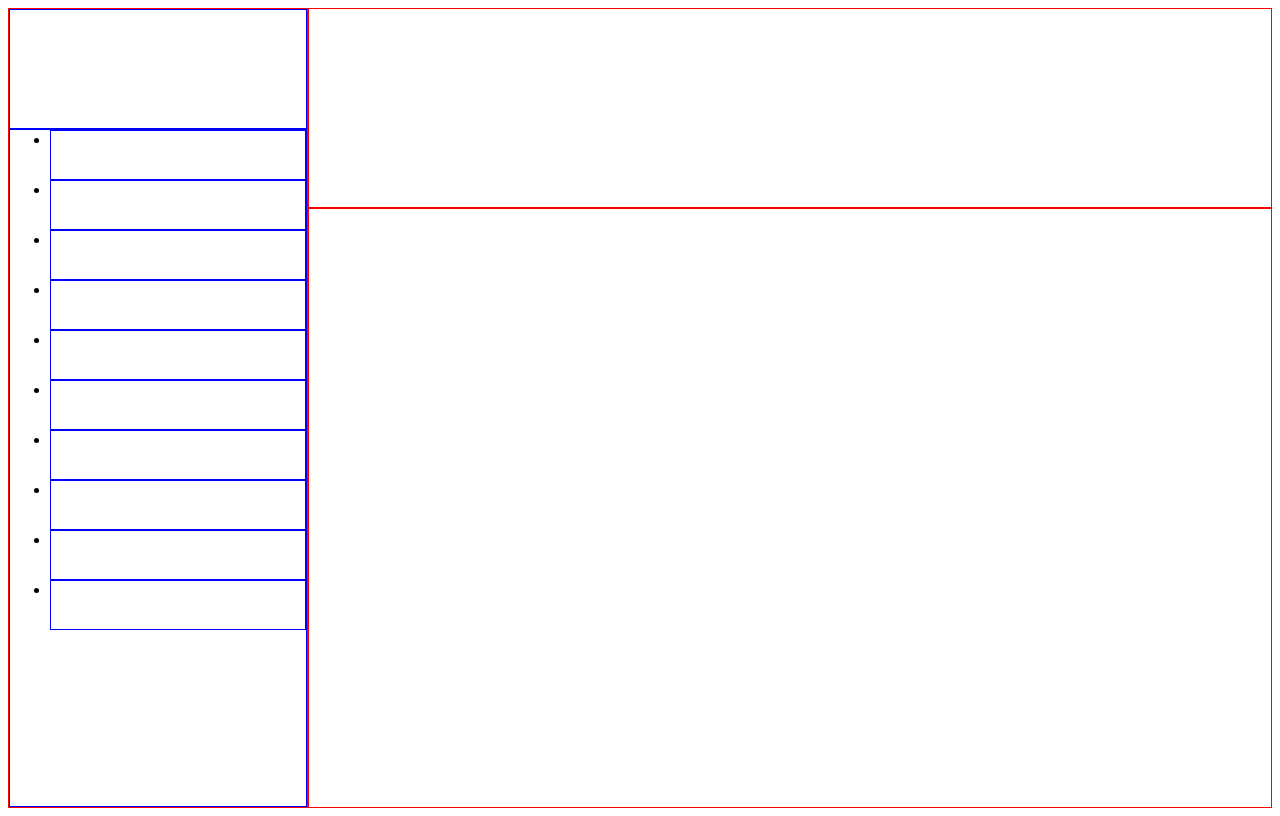
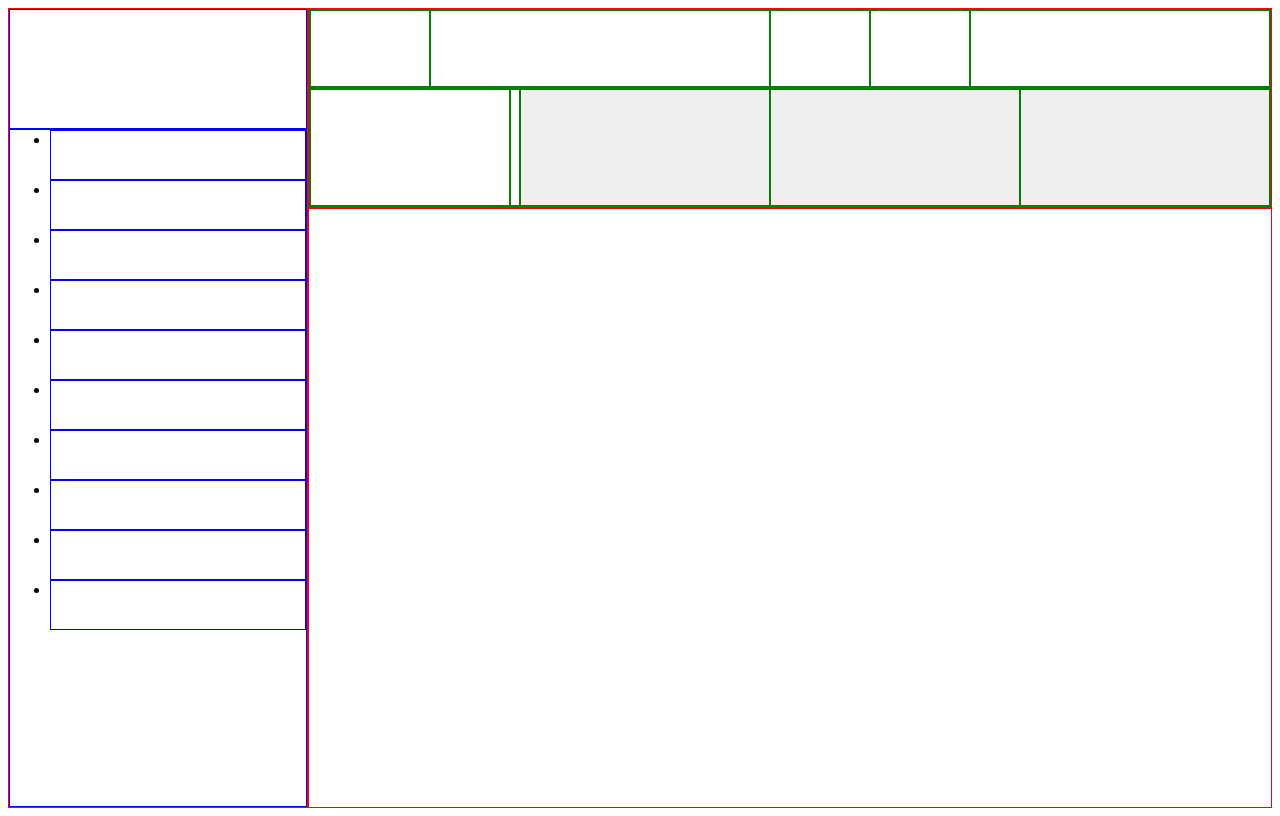
Before and after one commit to h4sitha/admin-dashboard, a plain HTML site: page index.html in a window 1280 px wide. Drawn offline with Linux system fonts and the light colour scheme.

Commit message:
Add layout to the header

```diff
--- a/index.html
+++ b/index.html
@@ -8,7 +8,22 @@
 </head>
 <body>
 
-    <header></header>
+    <header>
+        <div class="first">
+            <div></div>
+            <input type="text">
+            <div></div>
+            <div></div>
+            <span></span>
+        </div>
+        <div class="second">
+            <div></div>
+            <div></div>
+            <button></button>
+            <button></button>
+            <button></button>
+        </div>
+    </header>
 
     <nav id="sidebar">
         <div></div>
--- a/styles.css
+++ b/styles.css
@@ -10,10 +10,30 @@ body {
     /* margin: 0; */
 }
 
+/* header */
+
 header {
     grid-column: 2 / 3;
     grid-row: 1 / 2;
+    display: grid;
+    grid-template-rows: 2fr 3fr;
 }
+
+header * {
+    border: 1px solid green;
+}
+
+header > .first {
+    display: grid;
+    grid-template-columns: 120px 1fr 100px 100px 300px;
+}
+
+header > .second {
+    display: grid;
+    grid-template-columns: 200px 1fr repeat(3, 250px);
+}
+
+/* sidebar */
 
 nav#sidebar {
     grid-row: 1 / 3;
@@ -40,6 +60,8 @@ nav#sidebar > ul {
     grid-template-rows: repeat(10, 50px);
 }
 
+/* main */
+
 main {
     grid-column: 2 / 3;
     grid-row: 2 / 3;
```
